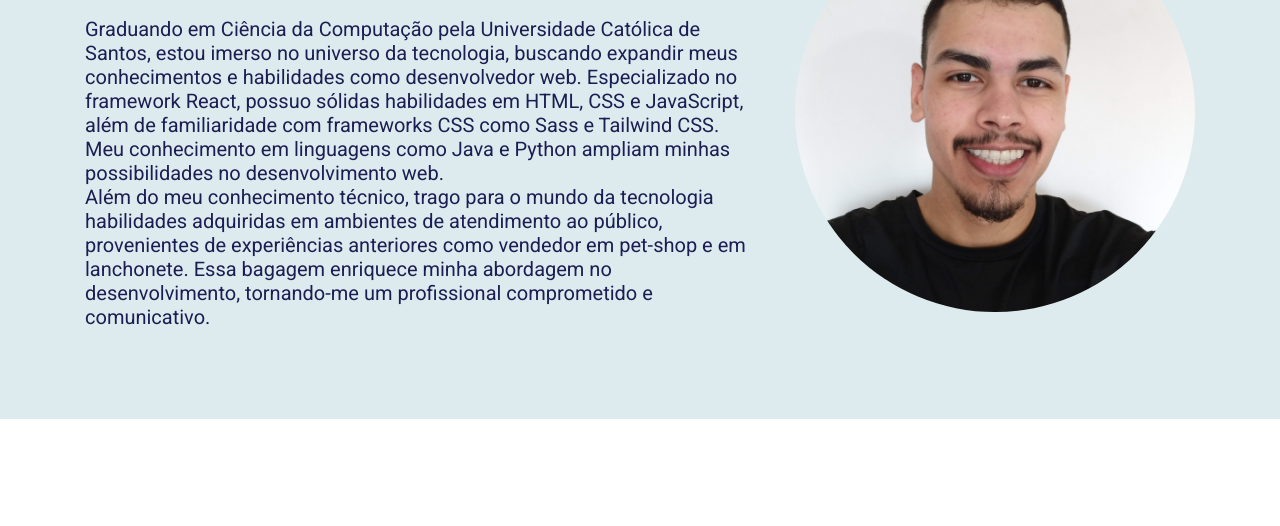
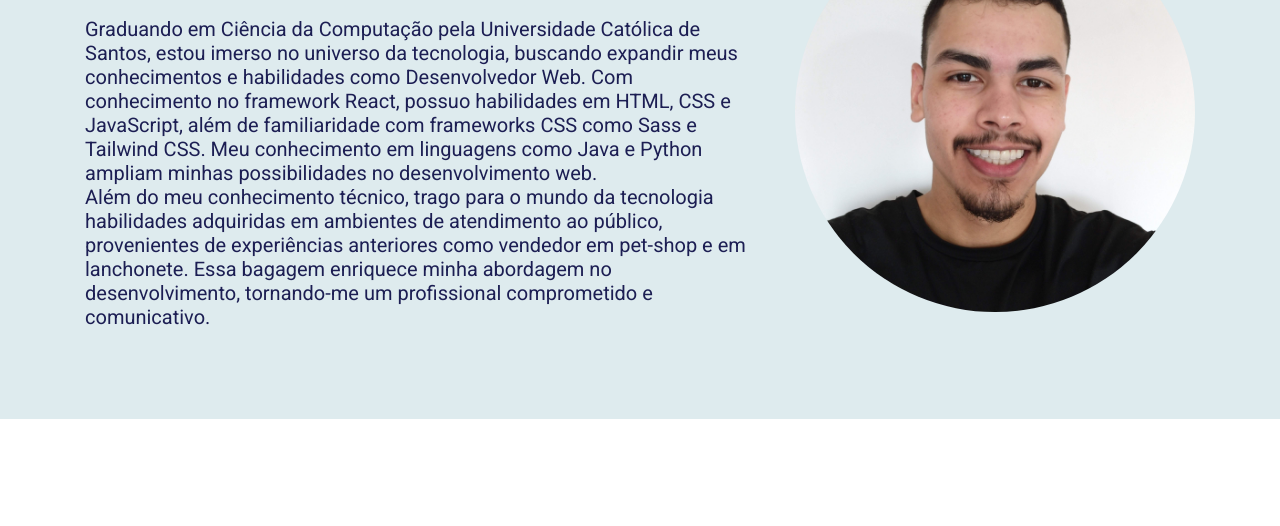
Before and after one commit to IsaqueA/portfolio, a plain HTML site: page index.html in a window 1280 px wide. Shown: the part 272-798 px from the top of the page. Drawn offline with nearby package versions, Linux system fonts and the light colour scheme.

Commit message:
Update index.html

```diff
--- a/index.html
+++ b/index.html
@@ -32,7 +32,7 @@
         <div class="left">
             <h5>Isaque Almeida</h5>
             <h3>Desenvolvedor <span>Web</span></h3>
-            <p>Graduando em Ciência da Computação pela Universidade Católica de Santos, estou imerso no universo da tecnologia, buscando expandir meus conhecimentos e habilidades como desenvolvedor web. Especializado no framework React, possuo sólidas habilidades em HTML, CSS e JavaScript, além de familiaridade com frameworks CSS como Sass e Tailwind CSS. Meu conhecimento em linguagens como Java e Python ampliam minhas possibilidades no desenvolvimento web. <br> Além do meu conhecimento técnico, trago para o mundo da tecnologia habilidades adquiridas em ambientes de atendimento ao público, provenientes de experiências anteriores como vendedor em pet-shop e em lanchonete. Essa bagagem enriquece minha abordagem no desenvolvimento, tornando-me um profissional comprometido e comunicativo.</p>
+            <p>Graduando em Ciência da Computação pela Universidade Católica de Santos, estou imerso no universo da tecnologia, buscando expandir meus conhecimentos e habilidades como Desenvolvedor Web. Com conhecimento no framework React, possuo habilidades em HTML, CSS e JavaScript, além de familiaridade com frameworks CSS como Sass e Tailwind CSS. Meu conhecimento em linguagens como Java e Python ampliam minhas possibilidades no desenvolvimento web. <br> Além do meu conhecimento técnico, trago para o mundo da tecnologia habilidades adquiridas em ambientes de atendimento ao público, provenientes de experiências anteriores como vendedor em pet-shop e em lanchonete. Essa bagagem enriquece minha abordagem no desenvolvimento, tornando-me um profissional comprometido e comunicativo.</p>
         </div>
 
         <div class="right">
```
